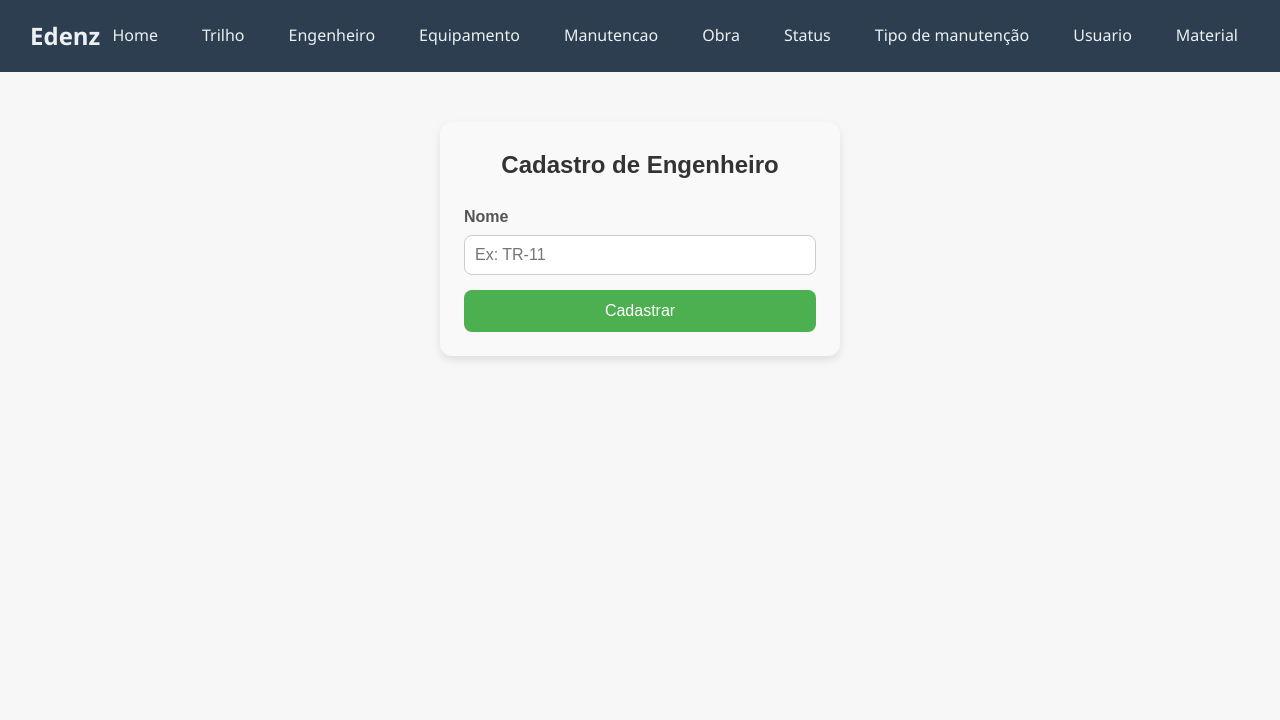
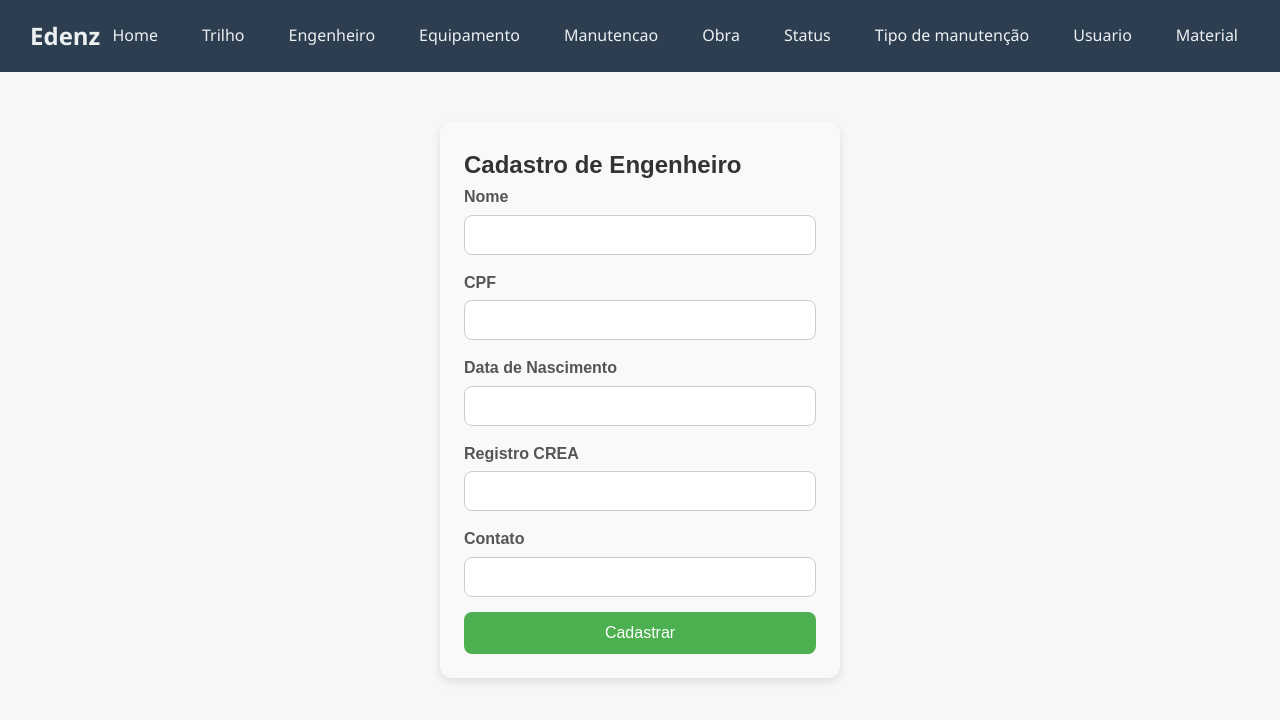
Before and after one commit to EnzoSottoRib/Projeto-Desenvolvimento-Web-Avancado, a React (Create React App) app in the folder edenz-app/: page /adicionar/engenheiro in a window 1280 px wide. Shown: the top 720 px of the page. Built offline with nearby package versions, Linux system fonts and the light colour scheme.

Commit message:
adicionando CRUD de engenheiro

```diff
--- a/edenz-app/src/components/engenheiro/Adicionar.tsx
+++ b/edenz-app/src/components/engenheiro/Adicionar.tsx
@@ -1,57 +1,117 @@
-import React from 'react';
-import { useEffect ,useState } from 'react';
-import fotoMain from '../img/tremHome.png';
-import axios from 'axios';
-//import "../../css/Components.css";
+import React, { useState } from 'react';
 
 interface Engenheiro {
+  id?: number;
+  nome: string;
+  cpf: string;
+  dataNascimento: string;
+  registroCREA: string;
+  contato: string;
 }
 
+function EngenheiroAdicionar() {
+  const [engenheiro, setEngenheiro] = useState<Engenheiro>({
+    nome: '',
+    cpf: '',
+    dataNascimento: '',
+    registroCREA: '',
+    contato: '',
+  });
 
-function EngenheiroAdicionar() {
-  // const [trilhos, setTrilhos] = useState<Trilho[]>([]);
-  // const [nome, setNome] = useState("");
+  function handleChange(e: React.ChangeEvent<HTMLInputElement>) {
+    const { id, value } = e.target;
+    setEngenheiro({ ...engenheiro, [id]: value });
+  }
 
-
-  function enviarTrilho(e: React.FormEvent) {
+  function enviarEngenheiro(e: React.FormEvent) {
     e.preventDefault();
 
-    // const trilho: Trilho = {
-    //   nome,
-    // };
-
-            fetch("http://localhost:5178/api/trilho", {
-        method: "POST",
+    fetch('http://localhost:5178/api/engenheiro', {
+      method: 'POST',
       headers: {
-            "Content-Type": "application/json",
+        'Content-Type': 'application/json',
       },
-        // body: JSON.stringify(trilho),
+      body: JSON.stringify(engenheiro),
     })
-        .then((response) => response.json())
+      .then((response) => {
+        if (!response.ok) {
+          throw new Error('Erro ao cadastrar engenheiro');
+        }
+        return response.json();
+      })
       .then((data) => {
-            console.log("Trilho cadastrado:", data);
-            alert("Trilho Cadastrado");
+        console.log('Engenheiro cadastrado:', data);
+        alert('Engenheiro cadastrado com sucesso!');
+        setEngenheiro({
+          nome: '',
+          cpf: '',
+          dataNascimento: '',
+          registroCREA: '',
+          contato: '',
+        });
       })
       .catch((error) => {
-            console.error("Erro ao cadastrar trilho:", error);
+        console.error('Erro ao cadastrar engenheiro:', error);
+        alert('Erro ao cadastrar engenheiro!');
       });
   }
 
   return (
     <div className="form-container">
-      <div className="form-header">
       <h2>Cadastro de Engenheiro</h2>
-      </div>
-      <form onSubmit={enviarTrilho}>
+      <form onSubmit={enviarEngenheiro}>
         <div className="form-group">
           <label htmlFor="nome">Nome</label>
           <input
-            placeholder="Ex: TR-11"
             type="text"
             id="nome"
-            // value={nome}
-            // required
-            // onChange={(e) => setNome(e.target.value)}
+            value={engenheiro.nome}
+            onChange={handleChange}
+            required
+          />
+        </div>
+
+        <div className="form-group">
+          <label htmlFor="cpf">CPF</label>
+          <input
+            type="text"
+            id="cpf"
+            value={engenheiro.cpf}
+            onChange={handleChange}
+            required
+          />
+        </div>
+
+        <div className="form-group">
+          <label htmlFor="dataNascimento">Data de Nascimento</label>
+          <input
+            type="text"
+            id="dataNascimento"
+            value={engenheiro.dataNascimento}
+            onChange={handleChange}
+            required
+          />
+        </div>
+
+        <div className="form-group">
+          <label htmlFor="registroCREA">Registro CREA</label>
+          <input
+            type="text"
+            id="registroCREA"
+            value={engenheiro.registroCREA}
+            onChange={handleChange}
+            required
+          />
+        </div>
+
+        <div className="form-group">
+          <label htmlFor="contato">Contato</label>
+          <input
+            type="text"
+            id="contato"
+            value={engenheiro.contato}
+            onChange={handleChange}
+            required
           />
         </div>
 
@@ -61,4 +121,4 @@ function EngenheiroAdicionar() {
   );
 }
 
-export default EngenheiroAdicionar
+export default EngenheiroAdicionar;
--- a/edenz-app/src/components/engenheiro/Alterar.tsx
+++ b/edenz-app/src/components/engenheiro/Alterar.tsx
@@ -1,64 +1,77 @@
-import React from 'react';
-import { useEffect ,useState } from 'react';
-import fotoMain from '../img/tremHome.png';
-import { Link, useParams } from 'react-router-dom';
+import React, { useEffect, useState } from 'react';
+import { useParams } from 'react-router-dom';
 import axios from 'axios';
-// import "../css/Home.css";
 
-// interface Trilho {
-//     id?: number;
-//     nome: string;
-// }
-
+interface Engenheiro {
+  id?: number;
+  nome: string;
+  cpf: string;
+  dataNascimento: string;
+  registroCREA: string;
+  contato: string;
+}
 
 function EngenheiroAlterar() {
-  // const { id } = useParams();
-  // const [trilho, setTrilho] = useState<Trilho | null>(null);
-  // const [nome, setNome] = useState("");
+  const { id } = useParams();
+  const [engenheiro, setEngenheiro] = useState<Engenheiro | null>(null);
 
+  const [nome, setNome] = useState("");
+  const [cpf, setCpf] = useState("");
+  const [dataNascimento, setDataNascimento] = useState("");
+  const [registroCREA, setRegistroCREA] = useState("");
+  const [contato, setContato] = useState("");
 
-  // useEffect(() => {
-  //   if (id) {
-  //     axios
-  //       .get<Trilho>(`http://localhost:5178/api/trilho/${id}`)
-  //       .then((resposta) => {
-  //         const trilhoData = resposta.data;
-  //         setTrilho(trilhoData);
-  //         setNome(trilhoData.nome);
-  //       })
-  //       .catch((erro) => {
-  //         console.error("Erro ao buscar trilhos:", erro);
-  //       });
-  //   }
-  // }, [id]);
+  useEffect(() => {
+    if (id) {
+      axios
+        .get<Engenheiro>(`http://localhost:5178/api/engenheiro/${id}`)
+        .then((resposta) => {
+          const dados = resposta.data;
+          setEngenheiro(dados);
+          setNome(dados.nome);
+          setCpf(dados.cpf);
+          setDataNascimento(dados.dataNascimento);
+          setRegistroCREA(dados.registroCREA);
+          setContato(dados.contato);
+        })
+        .catch((erro) => {
+          console.error("Erro ao buscar engenheiro", erro);
+        });
+    }
+  }, [id]);
 
-  // function enviarTrilho(e: any) {
-  //   e.preventDefault();
+  function enviarEngenheiro(e: React.FormEvent) {
+    e.preventDefault();
 
-  //   const trilhoData: Trilho = {
-  //     id: Number(id),
-  //     nome
-  //   };
+    const engenheiroAtualizado: Engenheiro = {
+      id: Number(id),
+      nome,
+      cpf,
+      dataNascimento,
+      registroCREA,
+      contato,
+    };
 
-  //   axios
-  //     .put(`http://localhost:5178/api/trilho/${id}`, trilhoData)
-  //     .then((resposta) => {
-  //       console.log("Trilho atualizado", resposta.data);
-  //       alert("Trilho Atualizado!!!")
-  //     })
-  //     .catch((erro) => {
-  //       console.error("Erro ao atualizar trilho", erro);
-  //     });
-  // }
+    axios
+      .put(`http://localhost:5178/api/engenheiro/${id}`, engenheiroAtualizado)
+      .then((resposta) => {
+        console.log("Engenheiro atualizado:", resposta.data);
+        alert("Engenheiro atualizado com sucesso!");
+      })
+      .catch((erro) => {
+        console.error("Erro ao atualizar engenheiro:", erro);
+        alert("Erro ao atualizar engenheiro!");
+      });
+  }
 
-  // if (!trilho) return <div>Carregando...</div>;
+  if (!engenheiro) return <div>Carregando engenheiro...</div>;
 
   return (
     <div className="form-container">
-      {/* <div className="form-header">
-        <h2>Editar Trilho</h2>
+      <div className="form-header">
+        <h2>Editar Engenheiro</h2>
       </div>
-      <form onSubmit={enviarTrilho}>
+      <form onSubmit={enviarEngenheiro}>
         <div className="form-group">
           <label htmlFor="nome">Nome</label>
           <input
@@ -70,10 +83,54 @@ function EngenheiroAlterar() {
           />
         </div>
 
+        <div className="form-group">
+          <label htmlFor="cpf">CPF</label>
+          <input
+            type="text"
+            id="cpf"
+            value={cpf}
+            onChange={(e) => setCpf(e.target.value)}
+            required
+          />
+        </div>
+
+        <div className="form-group">
+          <label htmlFor="dataNascimento">Data de Nascimento</label>
+          <input
+            type="text"
+            id="dataNascimento"
+            value={dataNascimento}
+            onChange={(e) => setDataNascimento(e.target.value)}
+            required
+          />
+        </div>
+
+        <div className="form-group">
+          <label htmlFor="registroCREA">Registro CREA</label>
+          <input
+            type="text"
+            id="registroCREA"
+            value={registroCREA}
+            onChange={(e) => setRegistroCREA(e.target.value)}
+            required
+          />
+        </div>
+
+        <div className="form-group">
+          <label htmlFor="contato">Contato</label>
+          <input
+            type="text"
+            id="contato"
+            value={contato}
+            onChange={(e) => setContato(e.target.value)}
+            required
+          />
+        </div>
+
         <button type="submit">Salvar Alterações</button>
-      </form> */}
+      </form>
     </div>
   );
 }
 
-export default EngenheiroAlterar
+export default EngenheiroAlterar;
--- a/edenz-app/src/components/engenheiro/Listar.tsx
+++ b/edenz-app/src/components/engenheiro/Listar.tsx
@@ -1,23 +1,80 @@
-import React from 'react';
-import { useEffect ,useState } from 'react';
-import fotoMain from '../img/tremHome.png';
-// import "../css/Home.css";
+import React, { useEffect, useState } from 'react';
+import axios from 'axios';
+import { Link } from 'react-router-dom';
 
+interface Engenheiro {
+  id?: number;
+  nome: string;
+  cpf: string;
+  dataNascimento: string;
+  registroCREA: string;
+  contato: string;
+}
 
 function EngenheiroListar() {
+  const [engenheiros, setEngenheiros] = useState<Engenheiro[]>([]);
 
+  useEffect(() => {
+    axios
+      .get('http://localhost:5178/api/engenheiro')
+      .then((resposta) => {
+        setEngenheiros(resposta.data);
+      })
+      .catch((erro) => {
+        console.error('Erro ao buscar engenheiros', erro);
+      });
+  }, []);
 
-    return <div>
+  function deletar(id: number) {
+    axios
+      .delete(`http://localhost:5178/api/engenheiro/${id}`)
+      .then((resposta) => {
+        console.log('Engenheiro deletado!', resposta.data);
+        alert('Engenheiro deletado!');
+        setEngenheiros(engenheiros.filter((eng) => eng.id !== id));
+      })
+      .catch((erro) => {
+        console.error('Erro ao deletar engenheiro!', erro);
+      });
+  }
 
-    <main>
-        Engenheiro listar
-    </main>
-    <footer>
-        <p>Todos os direitos reservados © Edenz LTDA</p>
-    </footer>
-</div>
+  return (
+    <div id="divMain">
+      <h1>Listar Engenheiros</h1>
 
-
+      <table>
+        <thead>
+          <tr>
+            <th>Nome</th>
+            <th>CPF</th>
+            <th>Data de Nascimento</th>
+            <th>Registro CREA</th>
+            <th>Contato</th>
+            <th colSpan={2}>Ações</th>
+          </tr>
+        </thead>
+        <tbody>
+          {engenheiros.map((eng) => (
+            <tr key={eng.id}>
+              <td>{eng.nome}</td>
+              <td>{eng.cpf}</td>
+              <td>{eng.dataNascimento}</td>
+              <td>{eng.registroCREA}</td>
+              <td>{eng.contato}</td>
+              <td>
+                <button onClick={() => deletar(eng.id!)}>Deletar</button>
+              </td>
+              <td>
+                <Link to={`/editar/engenheiro/${eng.id}`} className="btn-link">
+                  Alterar
+                </Link>
+              </td>
+            </tr>
+          ))}
+        </tbody>
+      </table>
+    </div>
+  );
 }
 
-export default EngenheiroListar
+export default EngenheiroListar;
```
Lines whose indentation alone changed are shown as unchanged.
